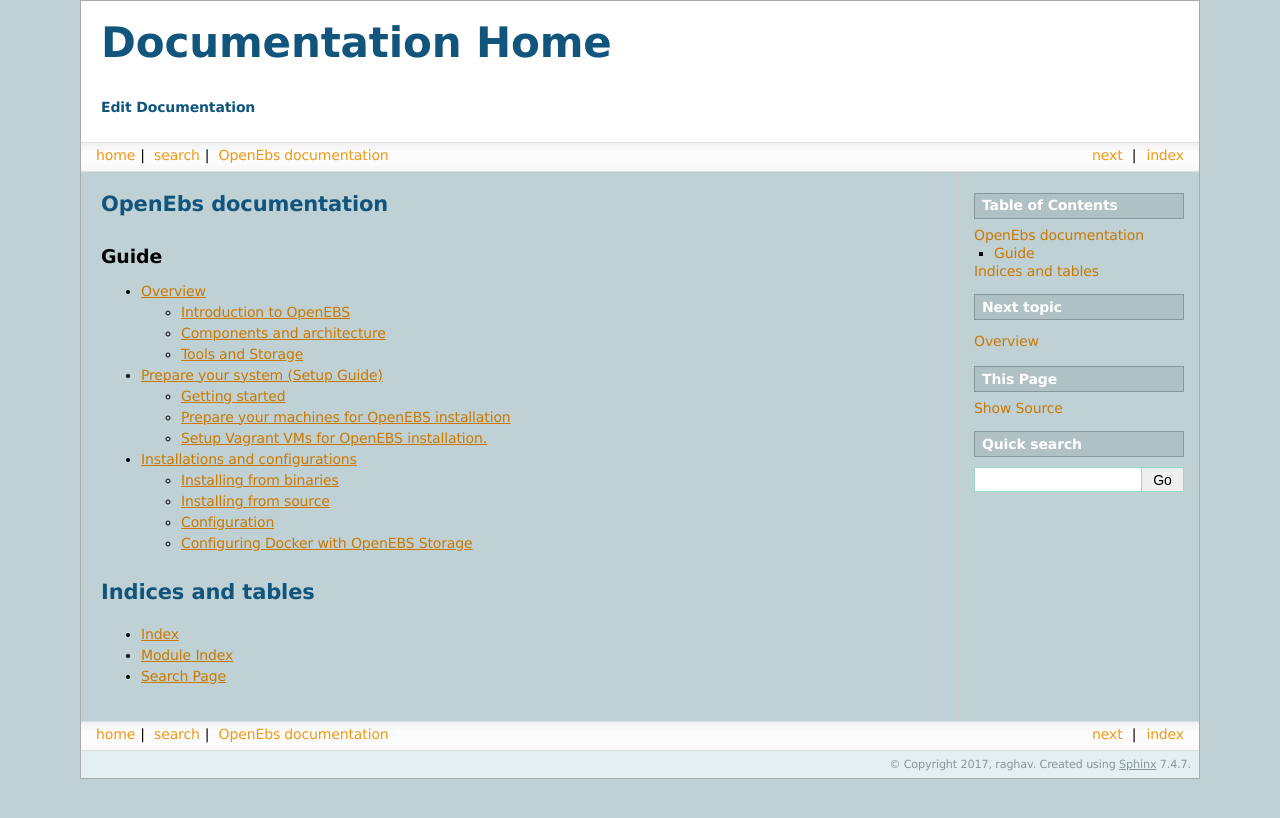
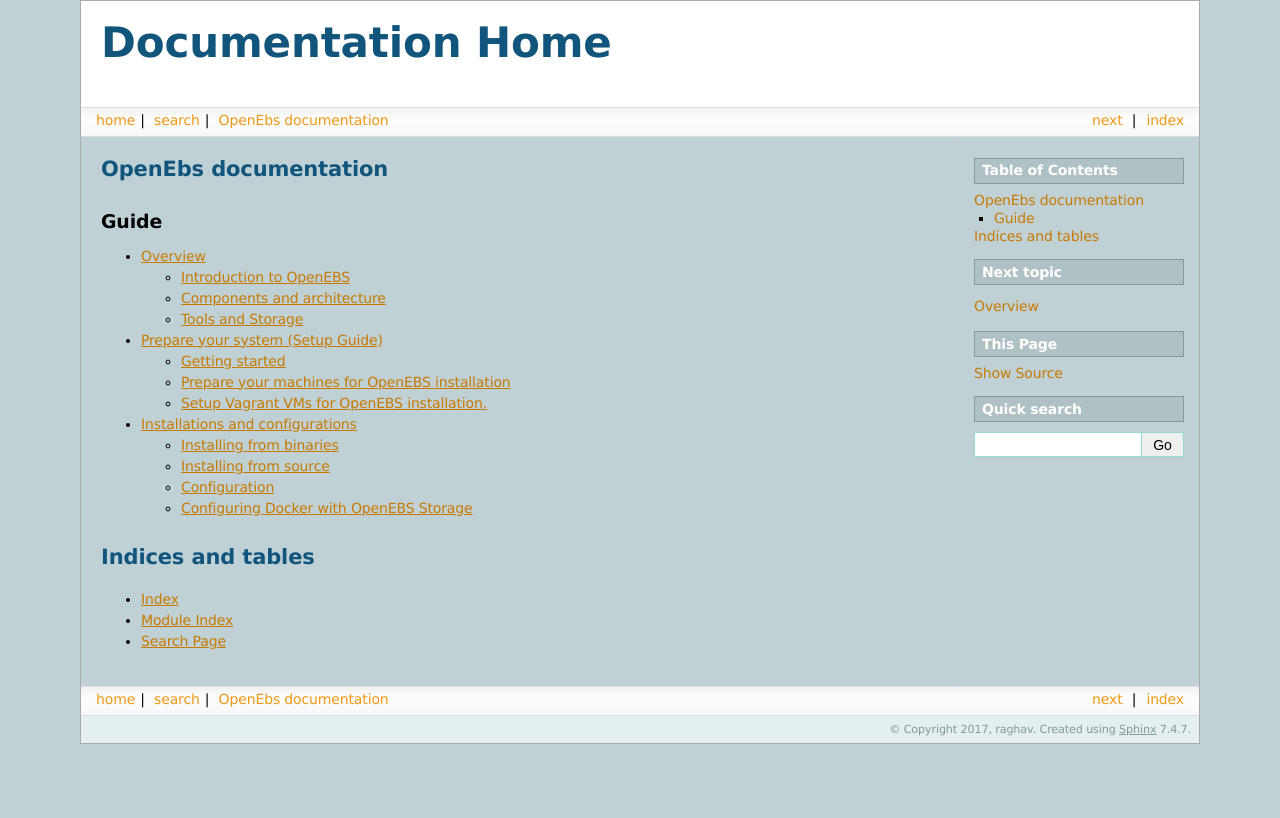
Before and after one commit to raghavarora16/openebsdocs, a Sphinx documentation site: the page built from sampledoc/source/index.rst, in a window 1280 px wide. Shown: the top 818 px of the page. Built offline with Sphinx 7.4.7, drawn with Linux system fonts in a browser that asks for light colours.

Commit message:
Update layout.html

```diff
--- a/sampledoc/source/_templates/layout.html
+++ b/sampledoc/source/_templates/layout.html
@@ -13,7 +13,6 @@
 
 <div style="background-color: white; text-align: left; padding: 2px 2px 20px 20px">
 <a href="{{ pathto('index') }}"><h1 style="font-size: 3em;">Documentation Home</h1></a> <br>
-<a href="{{ pathto('index') }}"><h1 style="font-size: 1em;">Edit Documentation</h1></a>
 </div>
 {{ super() }}
 {% endblock %}
```
